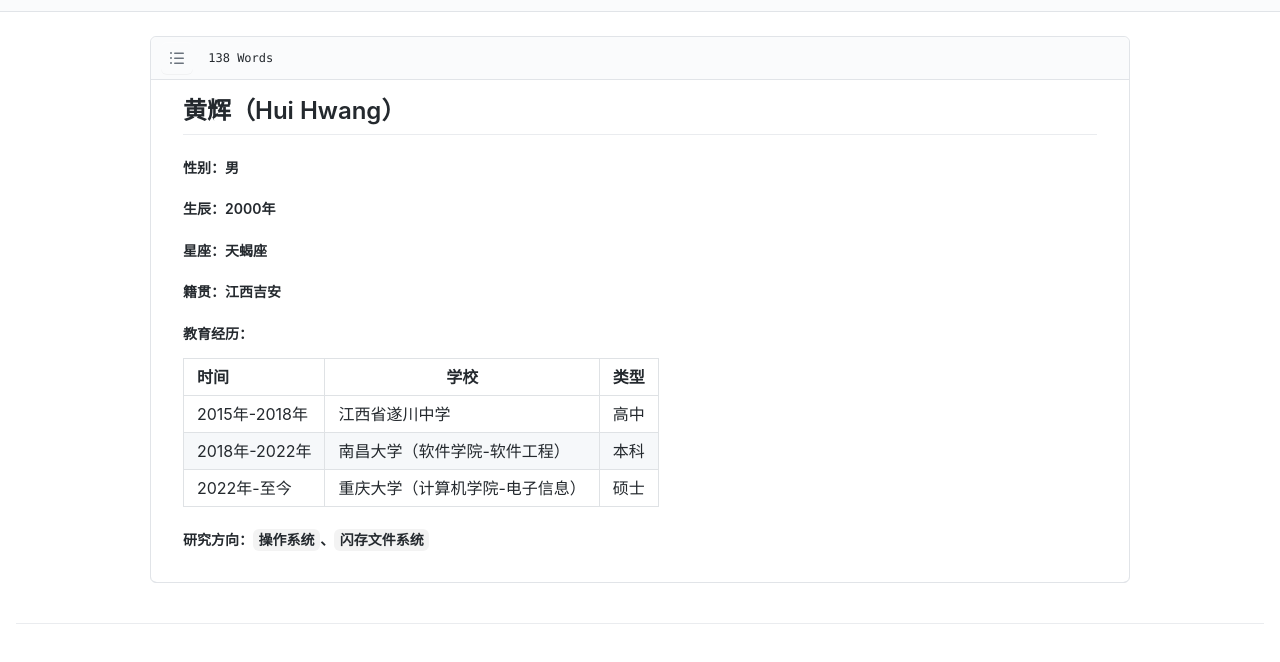
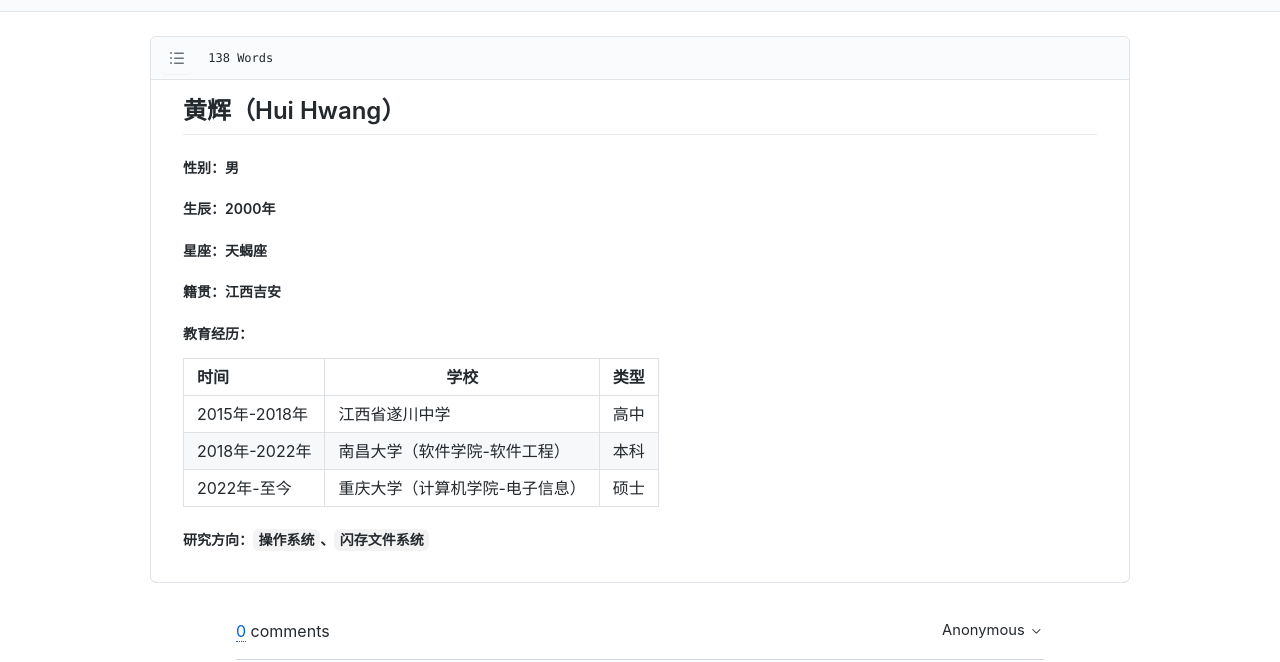
Before and after one commit to badhhui/badhhui.github.io, a plain HTML site: page about/index.html in a window 1280 px wide. Shown: the part 134-796 px from the top of the page. Drawn offline with Linux system fonts and the light colour scheme; no server answers.

Commit message:
config gitalk

```diff
--- a/about/index.html
+++ b/about/index.html
@@ -249,7 +249,7 @@
     repo: 'badhhui.github.io',
     owner: 'badhhui',
     admin: ['badhhui'],
-    id: eval("BlogComments"),
+    id: 'BlogComments',
     distractionFreeMode: false
   });
   (function() {
```
Also changed, not shown: post/block大小对f2fs的影响/index.html (+1 -1 lines), post/f2fs/index.html (+1 -1 lines), post/ubuntu使用蓝牙适配器/index.html (+1 -1 lines), posts/block大小对f2fs的影响/index.html (+1 -1 lines), posts/f2fs/index.html (+1 -1 lines), posts/ubuntu使用蓝牙适配器/index.html (+1 -1 lines).
